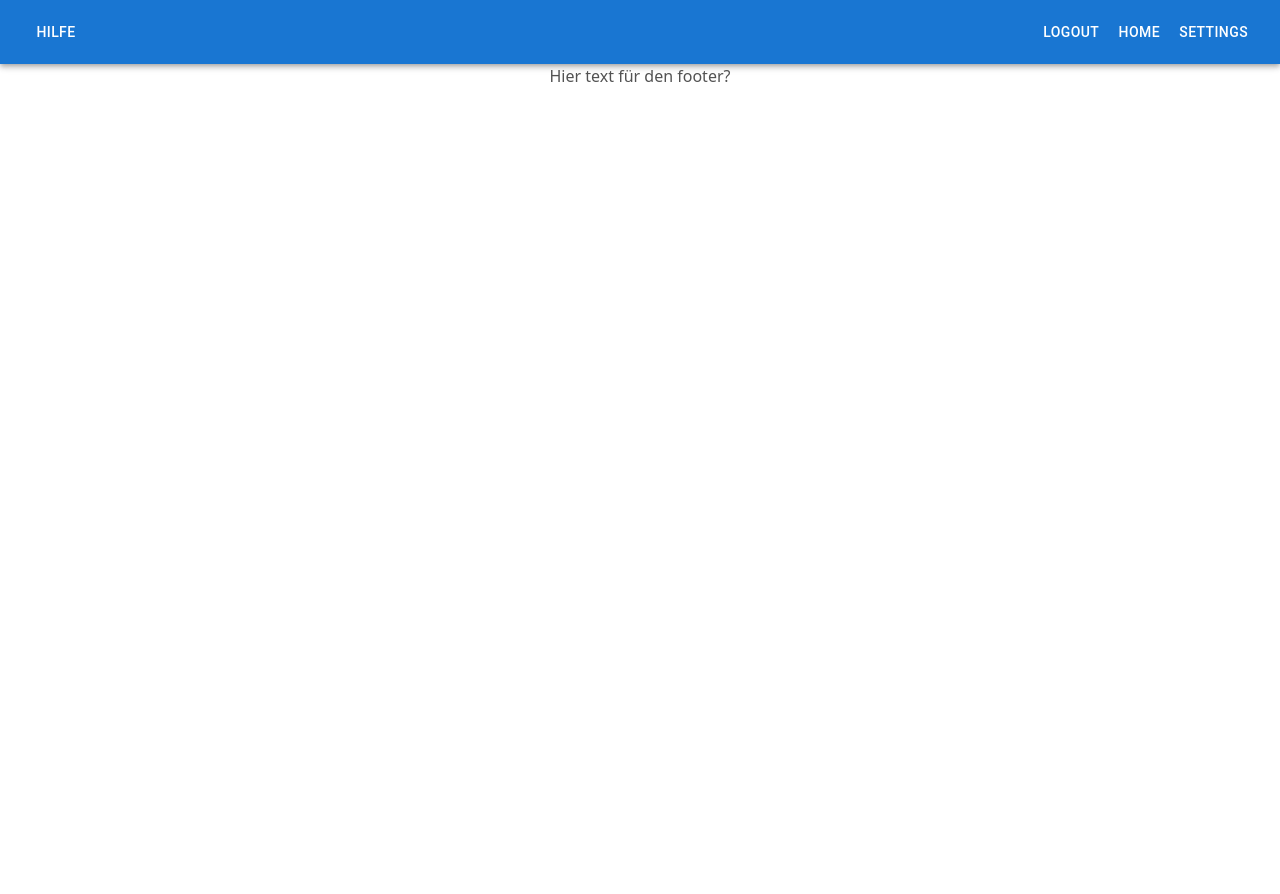
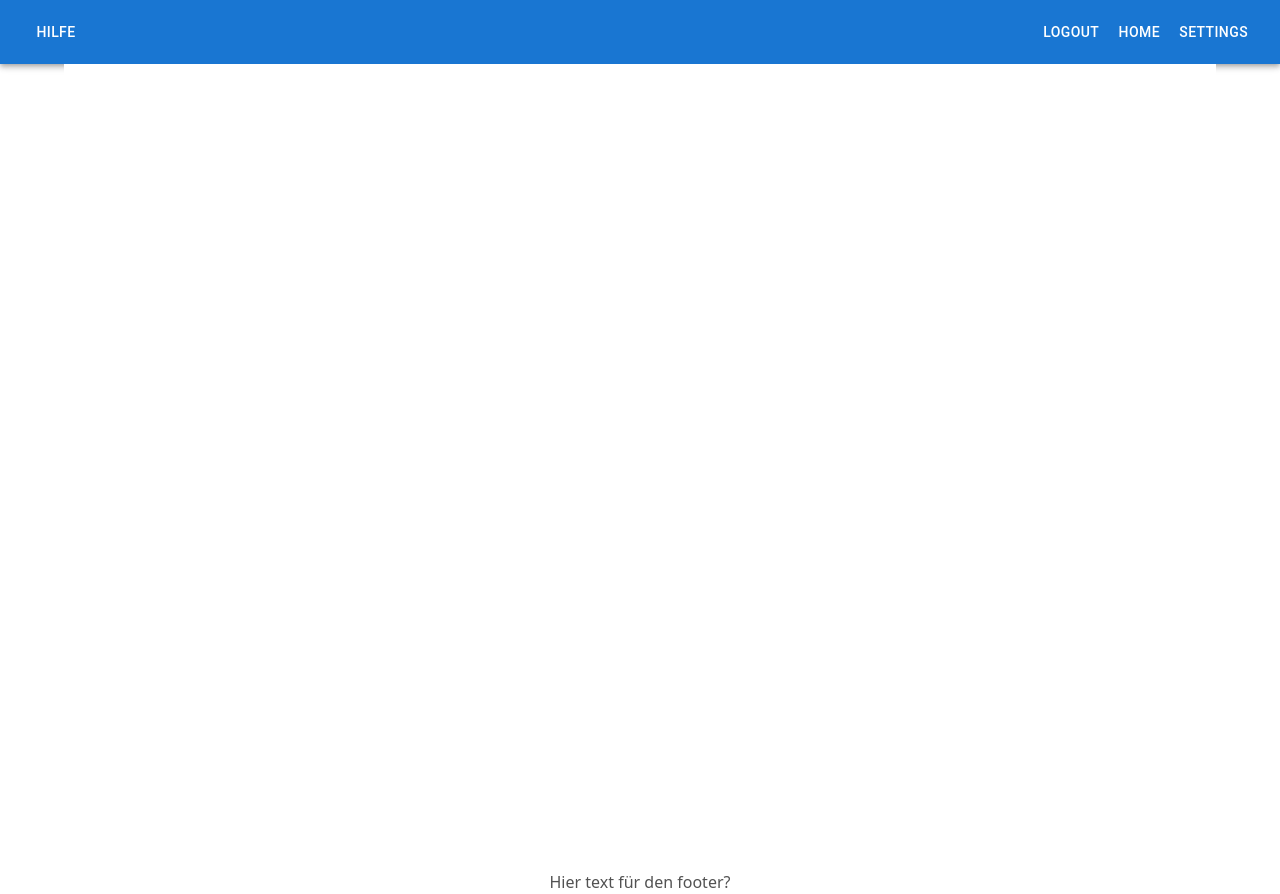
Before and after one commit to RealBiggerBo/Softwaretechnik, a React app in the folder frontend/: page /help in a window 1280 px wide. Before the commit the page ends 800 px from the top, so only its background shows below. Built offline with nearby package versions, Linux system fonts and the light colour scheme; the HTML template or start-up script is replaced by a standard one.

Commit message:
add helppage

```diff
--- a/frontend/package.json
+++ b/frontend/package.json
@@ -19,8 +19,10 @@
     "@mui/x-data-grid": "^8.22.0",
     "@mui/x-date-pickers": "^8.22.0",
     "dayjs": "^1.11.19",
+    "pdfjs-dist": "^5.4.530",
     "react": "^19.2.0",
     "react-dom": "^19.2.0",
+    "react-pdf": "^10.3.0",
     "react-router": "^7.10.1",
     "react-router-dom": "^7.10.1"
   },
--- a/frontend/src/App.tsx
+++ b/frontend/src/App.tsx
@@ -12,6 +12,7 @@ import Box from "@mui/material/Box";
 import Container from "@mui/material/Container";
 import DataviewPage from "./pages/DataviewPage";
 import SearchPage from "./pages/SearchPage";
+import HelpPage from "./pages/HelpPage"
 
 interface Props {
   caller: IApiCaller;
@@ -39,6 +40,7 @@ function App({ caller }: Props) {
               path="/dataview"
               element={<DataviewPage caller={caller} />}
             />
+            <Route path="/help" element={<HelpPage/>}/>
           </Routes>
         </Box>
       </Container>
--- /dev/null
+++ b/frontend/src/pages/HelpPage.tsx
@@ -0,0 +1,16 @@
+
+function HelpPage(){
+
+
+    return (
+        <div style={{ width: "100%", overflow: "auto" }}>
+            <iframe
+      src="/docs/test.pdf"
+      width="100%"
+      height="800px"
+      style={{ border: "none" }}
+    />
+        </div>
+    );
+}
+export default HelpPage;
```
Also changed, not shown: 2 other files (tests, documents, lock files or other folders).
